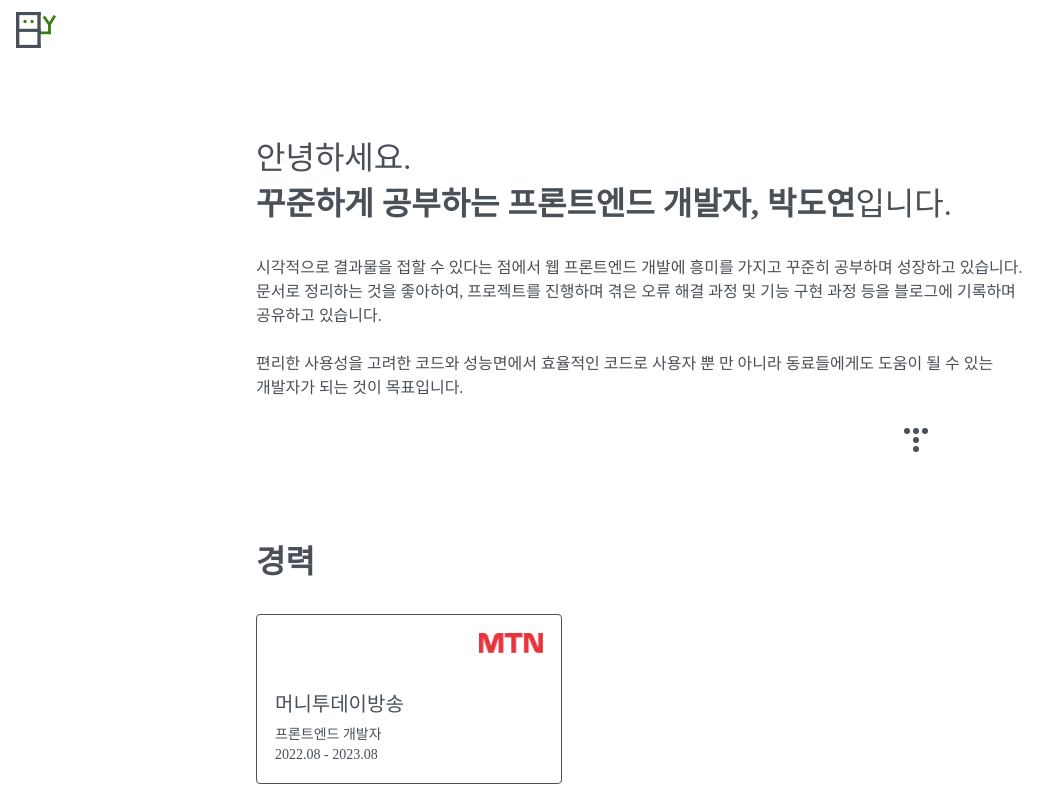
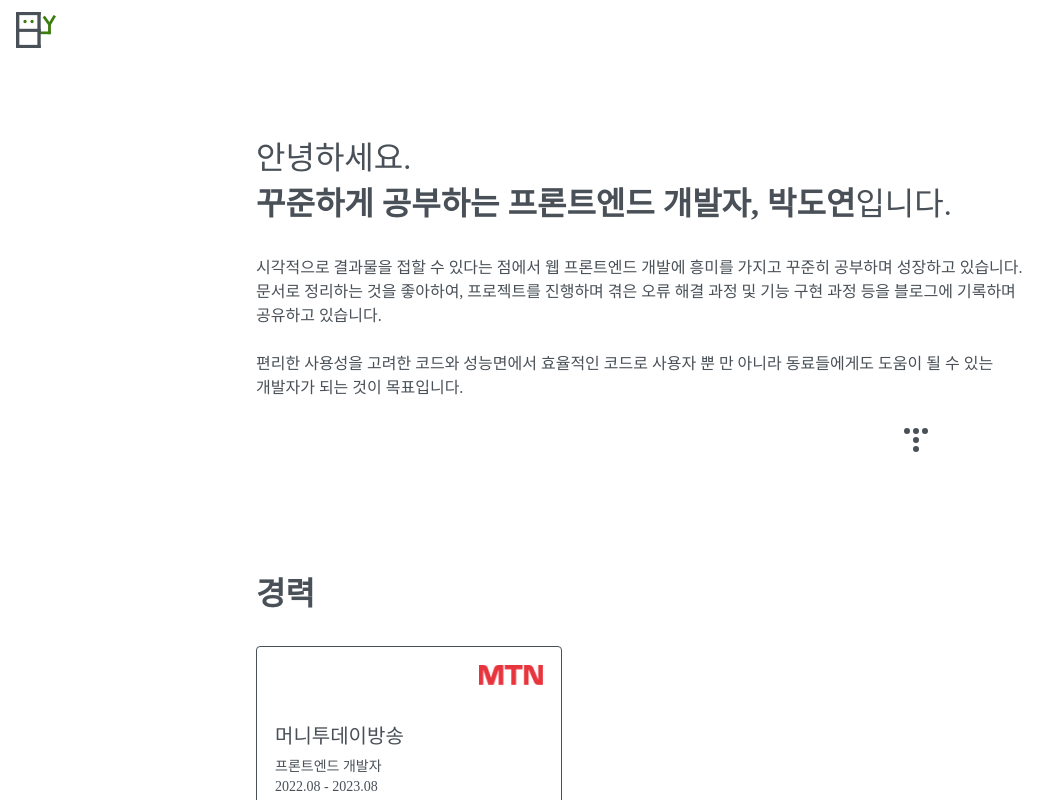
Before and after one commit to dygreen/doyeon-portfolio, a React (Create React App) app: page / in a window 1280 px wide. Shown: the whole page, without its empty margins (0-1063 px from the left). Built offline with nearby package versions, Linux system fonts and the light colour scheme; some icons are missing; a web font is replaced by a local one.

Commit message:
#chore: 일부 값 수정

```diff
--- a/src/assets/workData.js
+++ b/src/assets/workData.js
@@ -53,7 +53,7 @@ export const workData = [
       '프로젝트 관련 세미나 진행 (React 프로젝트 구조 및 라이프사이클 관련)',
       '[리팩토링] 편리한 유효성 검사를 위해 Formik(+ Yup) 세팅 및 Next.js로 전환'
     ],
-    tech: ['React', 'Next.js', 'TypeScript', 'SCSS'],
+    tech: ['React', 'Next.js', 'TypeScript', 'SASS'],
     blog: [
       {
         title: '신입 프론트엔드 개발자의 입사 3개월 회고',
--- a/src/components/section/Project.js
+++ b/src/components/section/Project.js
@@ -2,11 +2,16 @@ import React from 'react';
 import Section from 'components/ui/Section';
 import SectionTitle from 'components/ui/SectionTitle';
 import ProjectDetail from 'components/ui/ProjectDetail';
+/** @jsxImportSource @emotion/react */
 
 const Project = () => {
   return (
     <Section>
       <SectionTitle>프로젝트</SectionTitle>
+
+      <p css={{marginBottom: '48px'}}>
+        : 사이드 프로젝트를 진행하며 개인적으로 적용해보고 싶은 기술 스택을 사용해보고, 협업 과정에서 발생하는 다양한 이슈들에 대처하는 경험을 통해 성장할 수 있었습니다.
+      </p>
 
       <ProjectDetail />
     </Section>
--- a/src/components/ui/CareerDetail.js
+++ b/src/components/ui/CareerDetail.js
@@ -43,7 +43,7 @@ const CareerDetail = () => {
 const careerDetailStyle = css`
   padding: 4px 16px;
   border-left: 1px solid ${TEXT_LIGHT_COLOR};
-  margin-bottom: 48px;
+  margin-bottom: 60px;
 
   h3 {
     font-weight: 500;
--- a/src/components/ui/ProjectDetail.js
+++ b/src/components/ui/ProjectDetail.js
@@ -47,7 +47,7 @@ const ProjectDetail = () => {
 const projectDetailStyle = (props) => css`
   padding: 4px 16px;
   border-left: 1px solid ${TEXT_LIGHT_COLOR};
-  margin-bottom: 48px;
+  margin-bottom: 60px;
 
   > a {
     display: flex;
--- a/src/components/ui/SectionTitle.js
+++ b/src/components/ui/SectionTitle.js
@@ -6,7 +6,7 @@ const SectionTitle = ({ children }) => {
     <h2 css={{
       fontSize: '2rem',
       fontWeight: '600',
-      margin: '32px 0'
+      padding: '32px 0'
     }}>
       { children }
     </h2>
```
